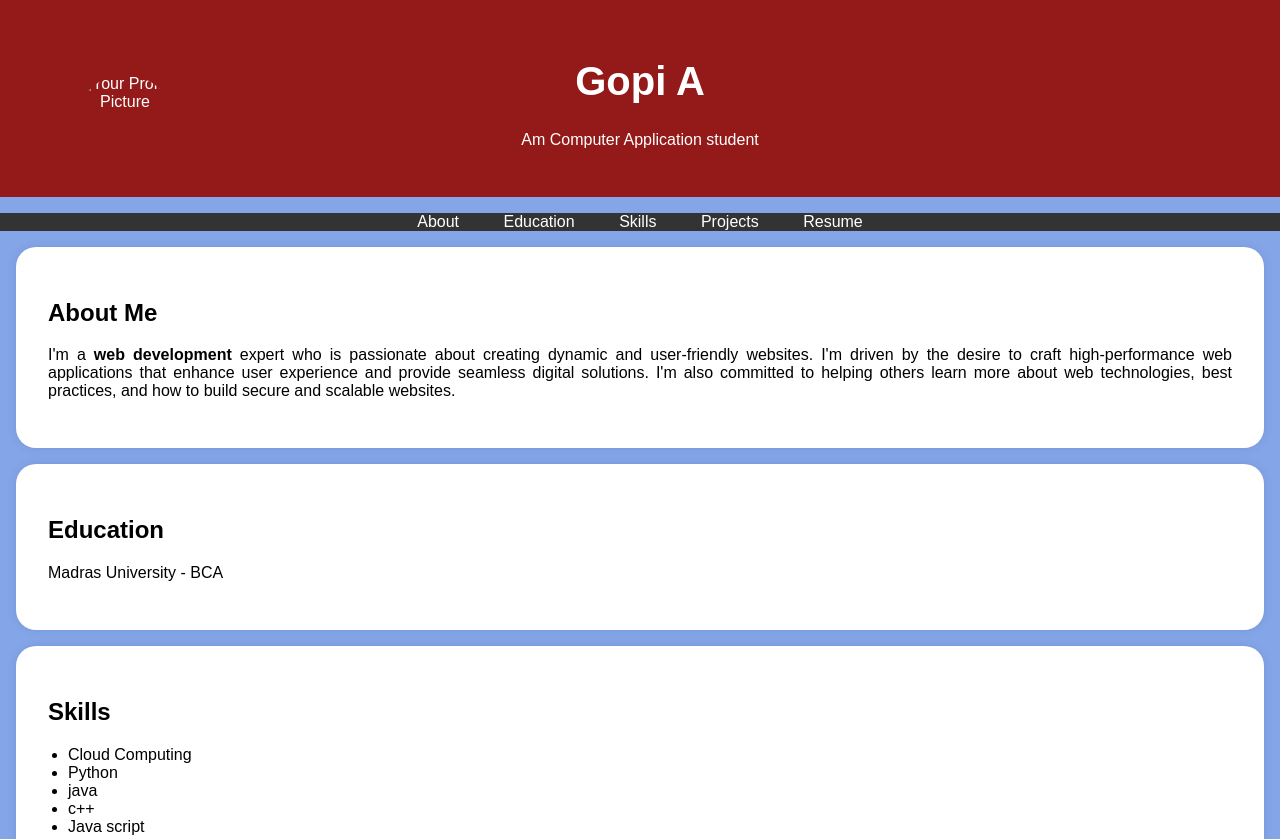
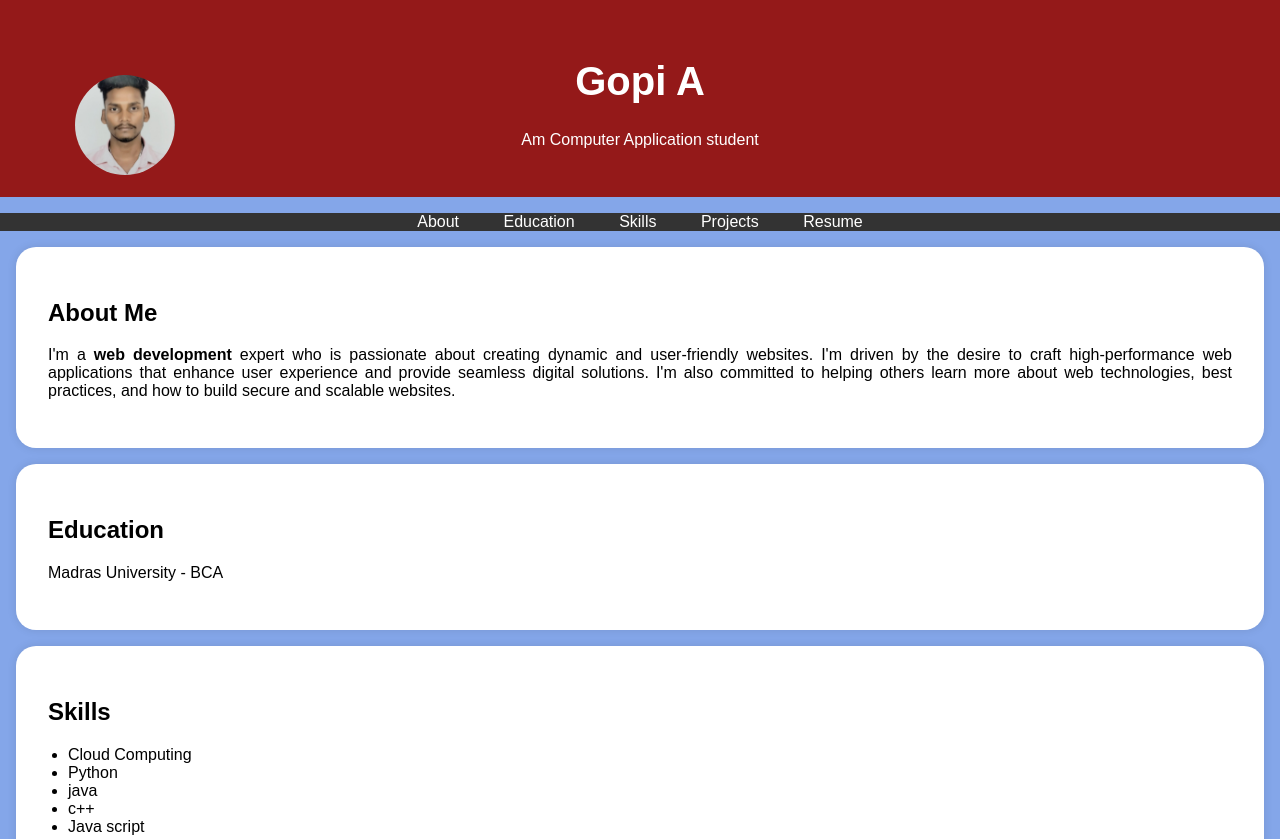
Before and after one commit to gopi299/digital-portfoilo, a plain HTML site: page index.html in a window 1280 px wide. Shown: the top 839 px of the page. Drawn offline with Linux system fonts and the light colour scheme.

Commit message:
Update index.html

```diff
--- a/index.html
+++ b/index.html
@@ -95,7 +95,7 @@
     <header>
         <div class="header-content">
             <!-- Add your profile picture here -->
-            <img src="image4.jpg.jpg" alt="Your Profile Picture" class="profile-picture">
+            <img src="image4.jpg" alt="Your Profile Picture" class="profile-picture">
             <h1>Gopi A </h1>
             <p>Am Computer Application student</p>
         </div>
```
